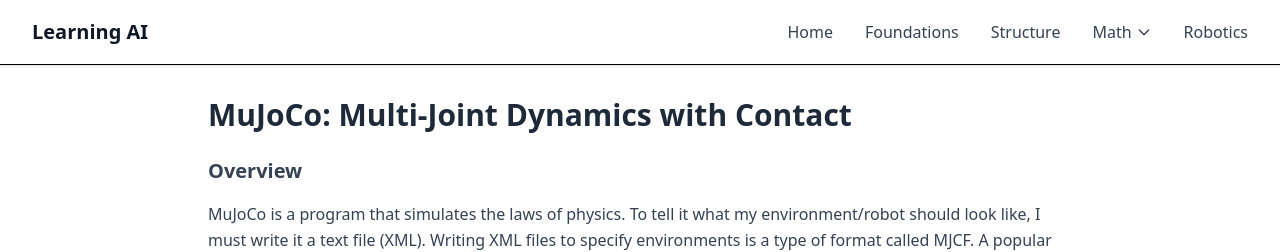
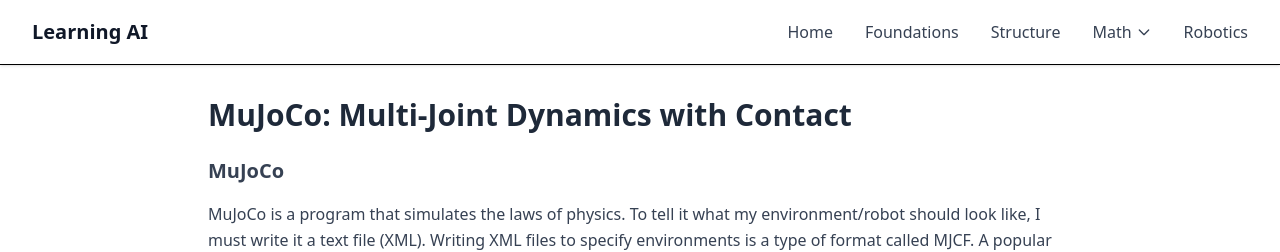
Before and after one commit to WilliamGiammona/learning-ai, a Next.js app: page /robotics in a window 1280 px wide. Shown: the top 252 px of the page. Built offline with nearby package versions, Linux system fonts and the light colour scheme.

Commit message:
title change

```diff
--- a/app/robotics/page.tsx
+++ b/app/robotics/page.tsx
@@ -8,7 +8,7 @@ const page = () => {
       </h1>
 
       <div className="space-y-4 text-gray-700 leading-relaxed">
-        <h3 className="text-xl font-semibold">Overview</h3>
+        <h3 className="text-xl font-semibold">MuJoCo</h3>
         <p>
           MuJoCo is a program that simulates the laws of physics. To tell it
           what my environment/robot should look like, I must write it a text
```
